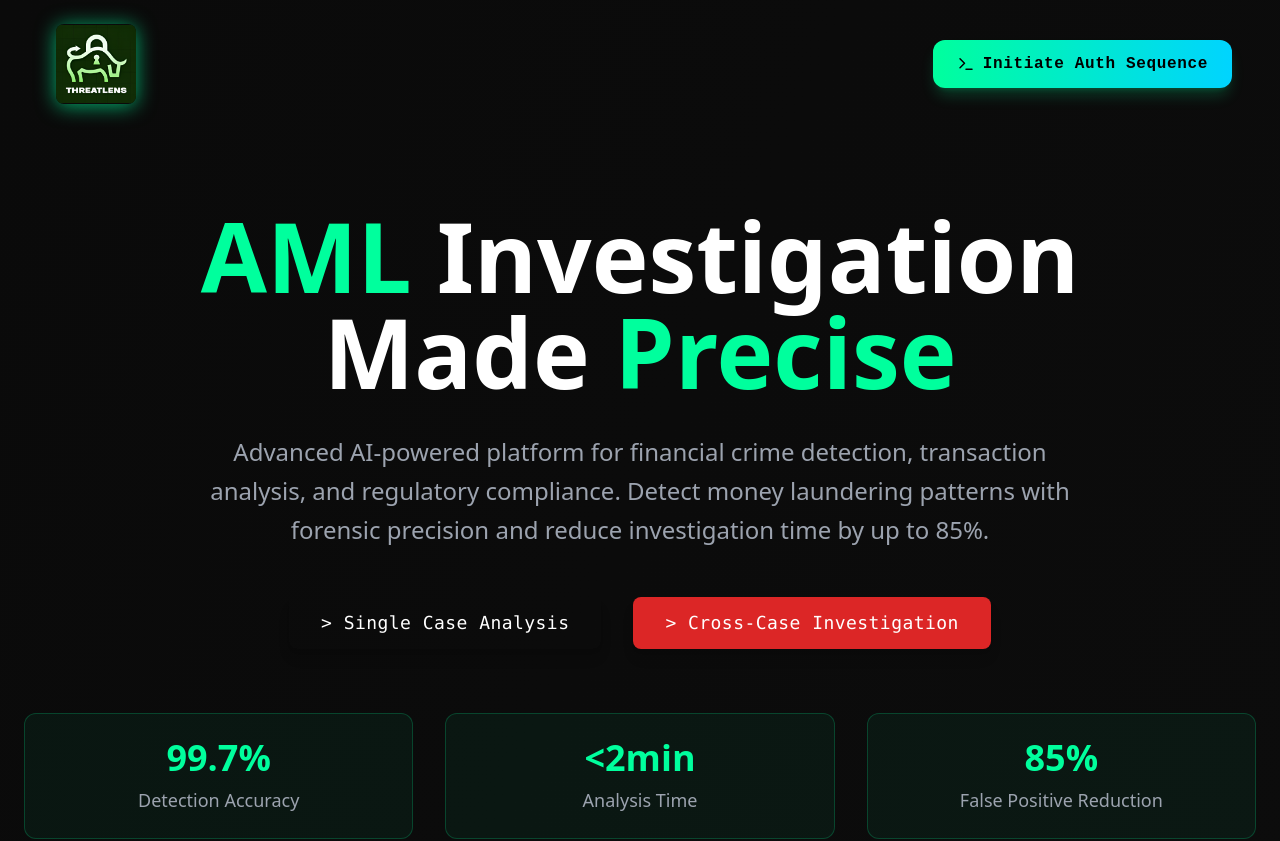
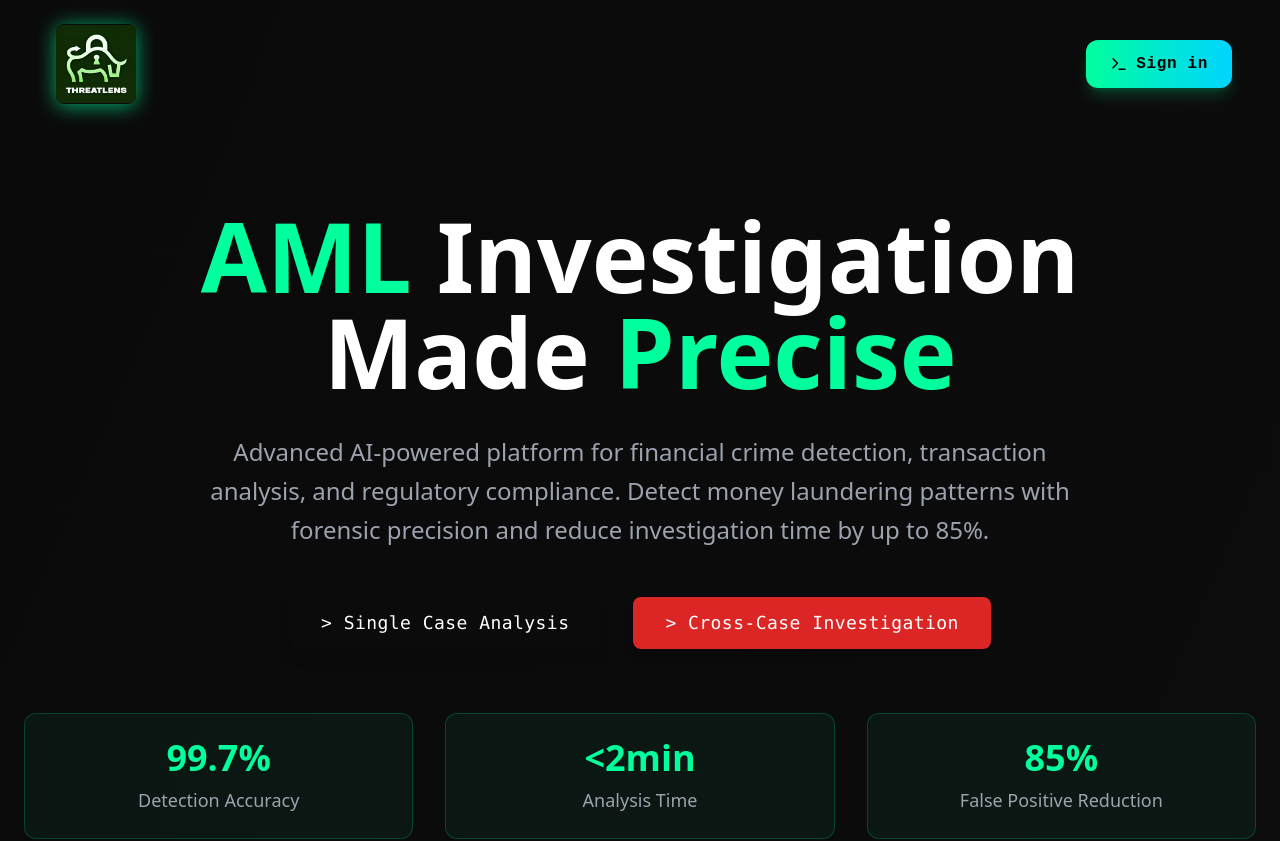
Before and after one commit to innovatewithkishlay/BankLayerTracker, a React (Vite) app in the folder frontend/: page / in a window 1280 px wide. Shown: the top 841 px of the page. Built offline with nearby package versions, Linux system fonts and the light colour scheme; no server answers.

Commit message:
updated the text

```diff
--- a/frontend/src/components/UI/Navbar.tsx
+++ b/frontend/src/components/UI/Navbar.tsx
@@ -98,7 +98,7 @@ export const Navbar = () => {
           >
             <span className="relative flex items-center">
               <FiTerminal className="mr-2 text-lg transition-transform duration-300 group-hover:rotate-12 group-hover:scale-125" />
-              Initiate Auth Sequence
+              Sign in
             </span>
             <span
               className="
```
